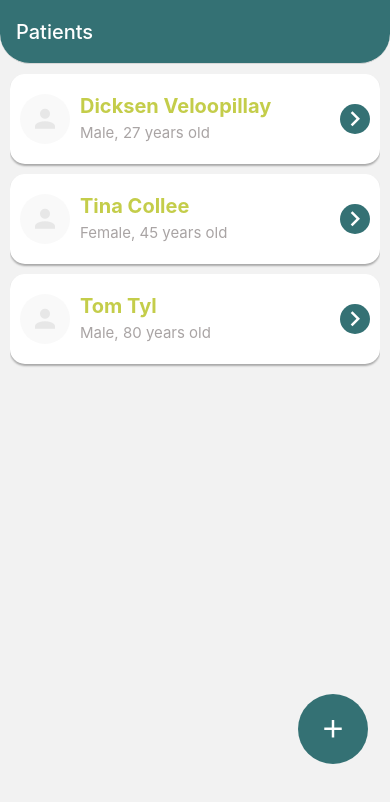
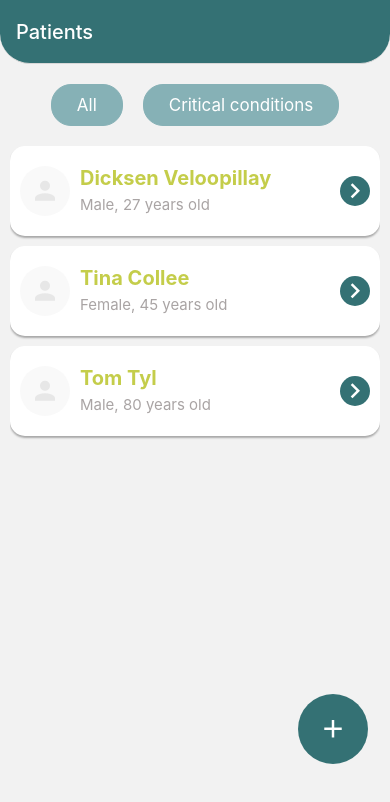
Before and after one commit to Dicksenz/MAPD712-F2022-M2, a React Native app: screen /Home in a window 390 px wide. Shown: the top 802 px of the page. Built offline with nearby package versions, Linux system fonts and the light colour scheme; no server answers.

Commit message:
filter buttons in home view added

```diff
--- /dev/null
+++ b/components/FilterButton.js
@@ -0,0 +1,32 @@
+import React from "react";
+import { View, Text, TouchableOpacity, StyleSheet } from "react-native";
+
+const FilterButton = ({ title, onPress }) => {
+  return (
+    <TouchableOpacity onPress={onPress}>
+      <View style={styles.container}>
+        <Text style={styles.textStyle}>{title}</Text>
+      </View>
+    </TouchableOpacity>
+  );
+};
+
+const styles = StyleSheet.create({
+  container: {
+    backgroundColor: "#86B1B6",
+    paddingTop: 10,
+    paddingBottom: 10,
+    paddingLeft: 25,
+    paddingRight: 25,
+    borderRadius: 20,
+    borderColor: "#86B1B6",
+    borderWidth: 1,
+  },
+
+  textStyle: {
+    color: "white",
+    fontSize: 17,
+  },
+});
+
+export default FilterButton;
--- a/views/HomeView.js
+++ b/views/HomeView.js
@@ -13,6 +13,7 @@ import React, { useState, useEffect } from "react";
 import CustomLoader from "../components/CustomLoader";
 import FabButton from "../components/FabButton";
 import PatientCard from "../components/PatientCard";
+import FilterButton from "../components/FilterButton";
 
 const HomeView = ({ navigation }) => {
   const [isLoading, setisLoading] = useState(false);
@@ -61,7 +62,20 @@ const HomeView = ({ navigation }) => {
     },
   ];
   return (
-    <View style={{ height: "100%", padding: 10 }}>
+    <View
+      style={{
+        height: "100%",
+        paddingLeft: 10,
+        paddingRight: 10,
+        paddingBottom: 10,
+        paddingTop: 20,
+      }}
+    >
+      <View style={styles.filterContainer}>
+        <FilterButton title="All" />
+        <View style={{ width: 20 }}></View>
+        <FilterButton title="Critical conditions" />
+      </View>
       {isLoading ? (
         <CustomLoader />
       ) : (
@@ -88,6 +102,13 @@ const HomeView = ({ navigation }) => {
   );
 };
 
-const styles = StyleSheet.create({});
+const styles = StyleSheet.create({
+  filterContainer: {
+    display: "flex",
+    flexDirection: "row",
+    justifyContent: "center",
+    marginBottom: 20,
+  },
+});
 
 export default HomeView;
```
